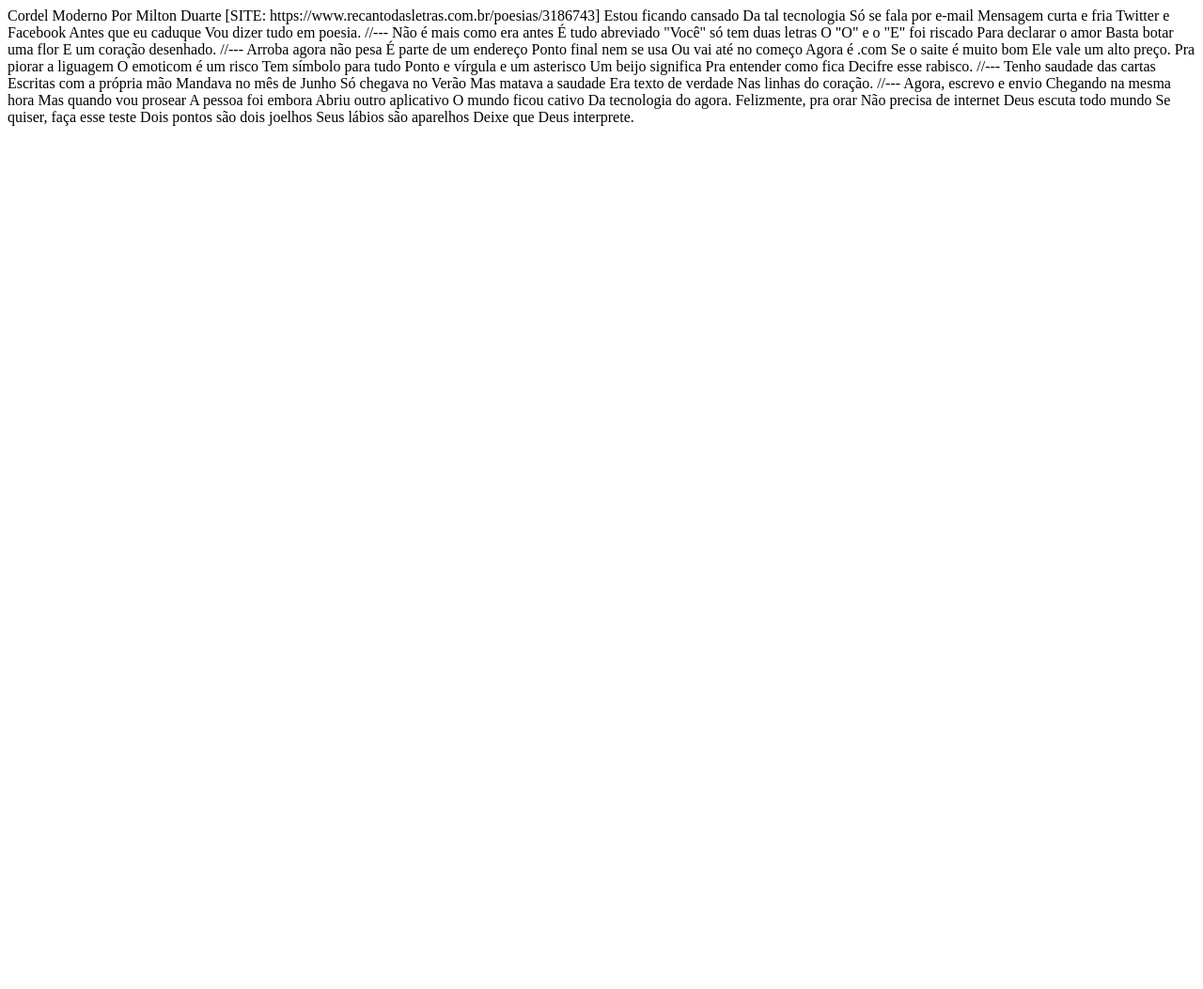
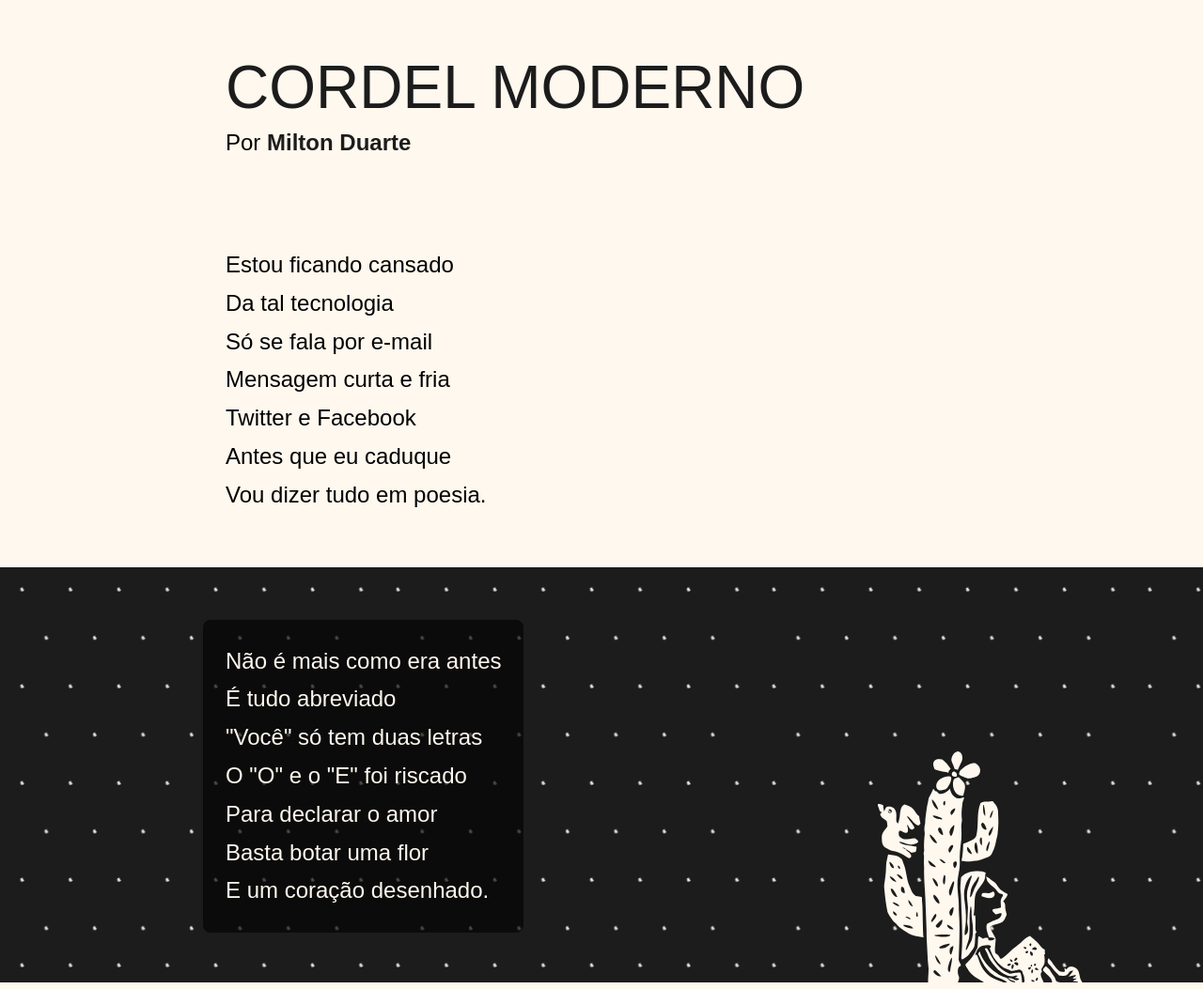
Before and after one commit to sabrigs/html-css, a plain HTML site: page challenges/d012/index.html in a window 1280 px wide. Shown: the top 1053 px of the page at 94% size. Before the commit the page ends 800 px from the top, so only its background shows below. Drawn offline with Linux system fonts and the light colour scheme; a web font is replaced by a local one.

Commit message:
update: restructure index.html and add style.css

```diff
--- a/challenges/d012/index.html
+++ b/challenges/d012/index.html
@@ -3,76 +3,98 @@
 <head>
     <meta charset="UTF-8">
     <meta name="viewport" content="width=device-width, initial-scale=1.0">
-    <title>Document</title>
+    <title>Cordel Moderno</title>
+    <link rel="shortcut icon" href="favicon.ico" type="image/x-icon">
+    <link rel="stylesheet" href="style.css">
 </head>
 <body>
-    Cordel Moderno
-    Por Milton Duarte
-    [SITE: https://www.recantodasletras.com.br/poesias/3186743]
-
-    Estou ficando cansado
-    Da tal tecnologia
-    Só se fala por e-mail
-    Mensagem curta e fria
-    Twitter e Facebook
-    Antes que eu caduque
-    Vou dizer tudo em poesia.
-
-    //---
-
-    Não é mais como era antes
-    É tudo abreviado
-    "Você" só tem duas letras
-    O "O" e o "E" foi riscado
-    Para declarar o amor
-    Basta botar uma flor
-    E um coração desenhado.
-
-    //---
-
-    Arroba agora não pesa
-    É parte de um endereço
-    Ponto final nem se usa
-    Ou vai até no começo
-    Agora é .com
-    Se o saite é muito bom
-    Ele vale um alto preço.
-
-    Pra piorar a liguagem
-    O emoticom é um risco
-    Tem símbolo para tudo
-    Ponto e vírgula e um asterisco
-    Um beijo significa
-    Pra entender como fica
-    Decifre esse rabisco.
-
-    //---
-
-    Tenho saudade das cartas
-    Escritas com a própria mão
-    Mandava no mês de Junho
-    Só chegava no Verão
-    Mas matava a saudade
-    Era texto de verdade
-    Nas linhas do coração.
-
-    //---
-
-    Agora, escrevo e envio
-    Chegando na mesma hora
-    Mas quando vou prosear
-    A pessoa foi embora
-    Abriu outro aplicativo
-    O mundo ficou cativo
-    Da tecnologia do agora.
-
-    Felizmente, pra orar
-    Não precisa de internet
-    Deus escuta todo mundo
-    Se quiser, faça esse teste
-    Dois pontos são dois joelhos
-    Seus lábios são aparelhos
-    Deixe que Deus interprete.
-
+    <header>
+        <h1>CORDEL MODERNO</h1>
+        <p>Por <a href="https://www.recantodasletras.com.br/poesias/3186743">Milton Duarte</a></p>
+    </header>
+    <article>
+        <section class="default">
+            <p>
+                Estou ficando cansado <br>
+                Da tal tecnologia <br>
+                Só se fala por e-mail <br>
+                Mensagem curta e fria <br>
+                Twitter e Facebook <br>
+                Antes que eu caduque <br>
+                Vou dizer tudo em poesia. <br>
+            </p>
+        </section>
+        <section class="moviment">
+            <img class="adorm-bottom" src="imagens/vector-white.svg" alt="">
+            <div class="group">
+                <p class="block-contrast">
+                    Não é mais como era antes <br>
+                    É tudo abreviado <br>
+                    "Você" só tem duas letras <br>
+                    O "O" e o "E" foi riscado <br>
+                    Para declarar o amor <br>
+                    Basta botar uma flor <br>
+                    E um coração desenhado. <br>
+                </p>
+            </div>
+        </section>
+        <section class="default">
+            <p>
+                Arroba agora não pesa <br>
+                É parte de um endereço <br>
+                Ponto final nem se usa <br>
+                Ou vai até no começo <br>
+                Agora é .com <br>
+                Se o saite é muito bom <br>
+                Ele vale um alto preço. <br>
+            </p>
+            <p>
+                Pra piorar a liguagem <br>
+                O emoticom é um risco <br>
+                Tem símbolo para tudo <br>
+                Ponto e vírgula e um asterisco <br>
+                Um beijo significa <br>
+                Pra entender como fica <br>
+                Decifre esse rabisco. <br>
+            </p>
+        </section>
+        <section class="moviment">
+            <img class="adorm-top" src="imagens/moon.svg" alt="">
+            <div class="group">
+                <p class="block-contrast">
+                    Tenho saudade das cartas <br>
+                    Escritas com a própria mão <br>
+                    Mandava no mês de Junho <br>
+                    Só chegava no Verão <br>
+                    Mas matava a saudade <br>
+                    Era texto de verdade <br>
+                    Nas linhas do coração. <br>
+                </p>
+            </div>
+        </section>
+        <section class="default">
+            <p>
+                Agora, escrevo e envio <br>
+                Chegando na mesma hora <br>
+                Mas quando vou prosear <br>
+                A pessoa foi embora <br>
+                Abriu outro aplicativo <br>
+                O mundo ficou cativo <br>
+                Da tecnologia do agora. <br>
+            </p>
+            <p>
+                Felizmente, pra orar <br>
+                Não precisa de internet <br>
+                Deus escuta todo mundo <br>
+                Se quiser, faça esse teste <br>
+                Dois pontos são dois joelhos <br>
+                Seus lábios são aparelhos <br>
+                Deixe que Deus interprete. <br>
+            </p>
+        </section>
+    </article>
+    <footer>
+        <p>Página criada por <strong><a href="https://github.com/sabrigs">Sabrina Silva</a></strong> como desafio do <strong>CursoemVideo</strong>.</p>
+    </footer>
 </body>
 </html>
--- /dev/null
+++ b/challenges/d012/style.css
@@ -0,0 +1,123 @@
+@charset "UTF=8";
+
+@import url('https://fonts.googleapis.com/css2?family=Barrio&family=Noto+Serif:ital,wght@0,100..900;1,100..900&display=swap');
+
+:root {
+    /* Fonts */
+    --font-default: 'Barrio', Arial, Helvetica, sans-serif;
+    --font-accent: 'Noto Serif', 'Times New Roman', Times, serif;
+
+    /* Colors */
+    --color-text: #1C1C1C;
+    --color-bg: #FEF8EE;
+}
+
+* {
+    margin: 0px;
+    padding: 0px;
+    font-family: var(--font-default);
+    font-weight: normal;
+}
+
+body {
+    background-color: var(--color-bg);
+}
+
+header {
+    background-color: var(--color-bg);
+    text-align: left;
+    padding: 56px 24px;
+    max-width: 800px;
+    margin-inline: auto;
+}
+
+header h1 {
+    font-family: var(--font-default);
+    color: var(--color-text);
+    font-size: 4em;
+    text-transform: uppercase;
+}
+
+header p {
+    padding-block: 8px;
+    font-size: 1.5em;
+}
+
+header a {
+    text-decoration: none;
+    color: var(--color-text);
+    font-weight: 700;
+}
+
+article p {
+    line-height: 170%;
+    font-size: 1.5em;
+    padding-bottom: 24px;
+}
+
+section.default {
+    padding: 32px 24px;
+    max-width: 800px;
+    margin-inline: auto;
+}
+
+section.moviment {
+    background-image: url('imagens/patter-white.svg');
+    background-repeat: repeat;
+    background-color: #1C1C1C;
+    background-attachment: fixed;
+    position: relative;
+    padding-block: 56px;
+    min-height: 330px;
+}
+
+img.adorm-bottom {
+    position: absolute;
+    bottom: -1%;
+    right: 10%;
+}
+
+img.adorm-top {
+    position: absolute;
+    top: 20%;
+    right: 10%;
+}
+
+div.group {
+    position: relative;
+    max-width: 800px;
+    padding-inline: 24px;
+    margin-inline: auto;
+}
+
+section p.block-contrast {
+    background-color: #030303ae;
+    max-width: 350px;
+    padding: 24px;
+    color: var(--color-bg);
+    border-radius: 8px;
+
+    position: absolute;
+    top: 0%;
+    left: 0%;
+}
+
+footer {
+    background-color: var(--color-text);
+    text-align: center;
+    padding: 24px 16px;
+}
+
+footer p {
+    color: var(--color-bg);
+    font-family: var(--font-accent);
+}
+
+footer a {
+    color: var(--color-bg);
+    text-decoration: none;
+}
+
+footer a:hover {
+    text-decoration: underline;
+}
```
